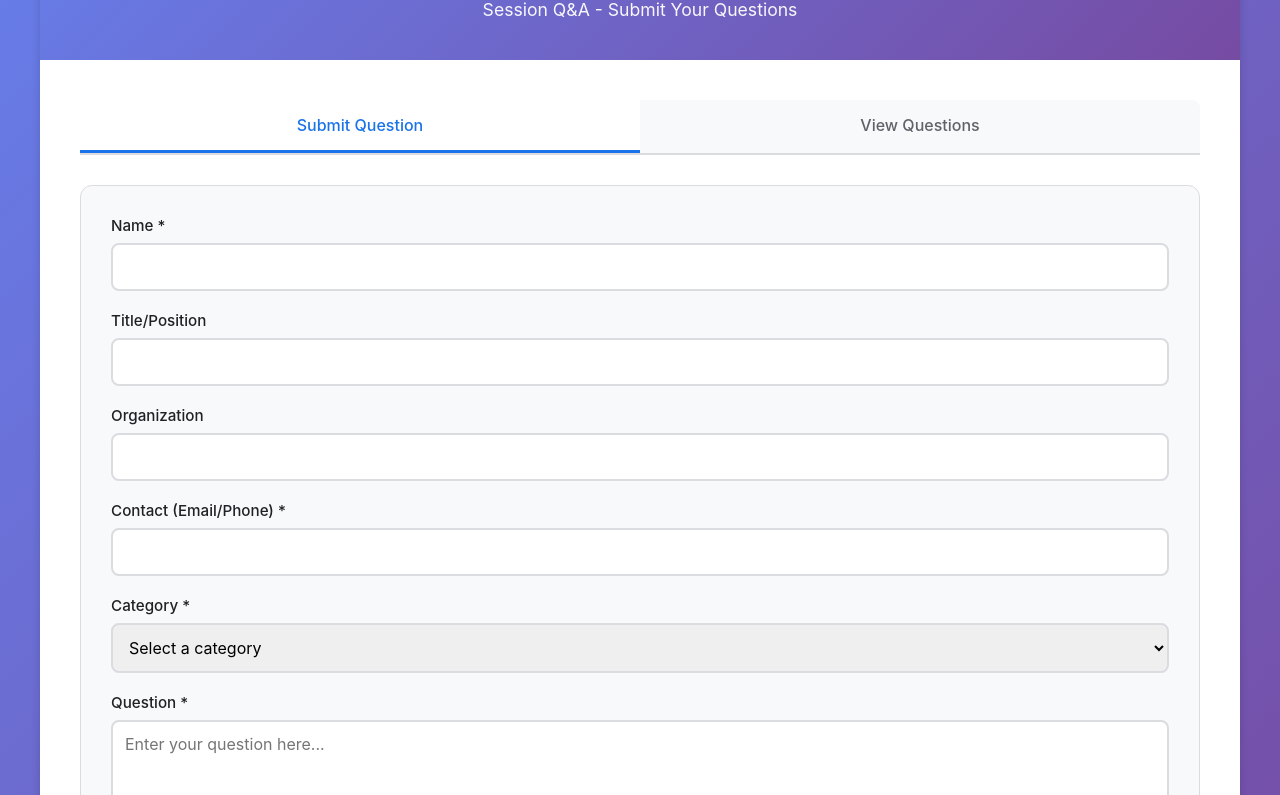
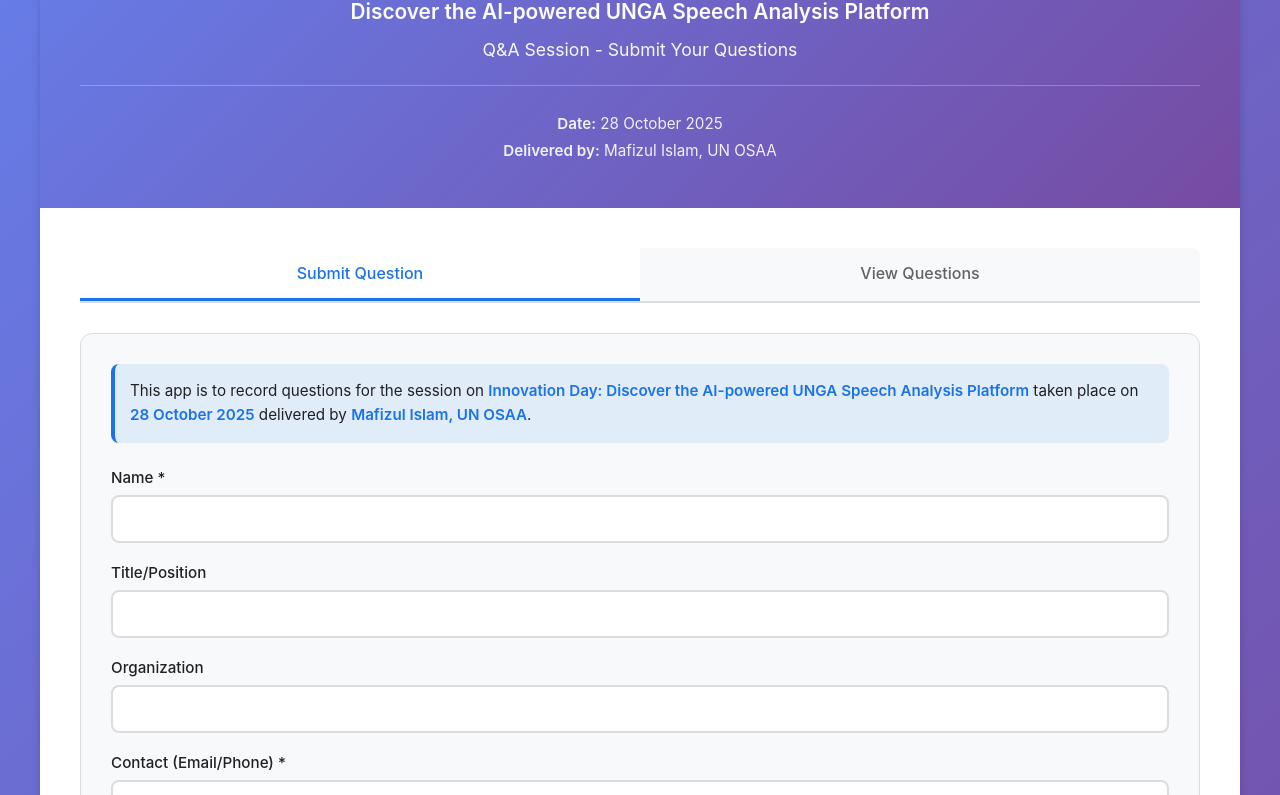
Before and after one commit to MafiAtUN/UNGA-speech-analysis-qa, a plain HTML site: page index.html in a window 1280 px wide. Shown: the part 120-915 px from the top of the page. Drawn offline with Linux system fonts and the light colour scheme.

Commit message:
Add session details: Innovation Day with date, presenter, and session information

```diff
--- a/index.html
+++ b/index.html
@@ -3,14 +3,19 @@
 <head>
     <meta charset="UTF-8">
     <meta name="viewport" content="width=device-width, initial-scale=1.0">
-    <title>UNGA Speech Analysis - Q&A Session</title>
+    <title>Innovation Day: UNGA Speech Analysis Platform - Q&A</title>
     <link rel="stylesheet" href="styles.css">
 </head>
 <body>
     <div class="container">
         <header>
-            <h1>UNGA Speech Analysis</h1>
-            <p class="subtitle">Session Q&A - Submit Your Questions</p>
+            <h1>Innovation Day</h1>
+            <p class="session-title">Discover the AI-powered UNGA Speech Analysis Platform</p>
+            <p class="subtitle">Q&A Session - Submit Your Questions</p>
+            <div class="session-info">
+                <p><strong>Date:</strong> 28 October 2025</p>
+                <p><strong>Delivered by:</strong> Mafizul Islam, UN OSAA</p>
+            </div>
         </header>
 
         <div class="main-content">
@@ -23,6 +28,7 @@
             <!-- Submit Question Tab -->
             <div class="tab-content active" id="submit-tab">
                 <section class="form-section">
+                    <p class="form-description">This app is to record questions for the session on <strong>Innovation Day: Discover the AI-powered UNGA Speech Analysis Platform</strong> taken place on <strong>28 October 2025</strong> delivered by <strong>Mafizul Islam, UN OSAA</strong>.</p>
                     <form id="questionForm" class="question-form">
                         <div class="form-group">
                             <label for="name">Name *</label>
@@ -82,7 +88,8 @@
         </div>
 
         <footer>
-            <p>UNGA Speech Analysis Q&A Session</p>
+            <p>Innovation Day: AI-powered UNGA Speech Analysis Platform</p>
+            <p>28 October 2025 | Mafizul Islam, UN OSAA</p>
         </footer>
     </div>
 
--- a/styles.css
+++ b/styles.css
@@ -48,9 +48,33 @@
     font-weight: 700;
 }
 
+.session-title {
+    font-size: 1.3rem;
+    margin-bottom: 15px;
+    font-weight: 600;
+    opacity: 0.98;
+}
+
 .subtitle {
     font-size: 1.1rem;
     opacity: 0.95;
+    margin-bottom: 20px;
+}
+
+.session-info {
+    margin-top: 25px;
+    padding-top: 20px;
+    border-top: 1px solid rgba(255, 255, 255, 0.3);
+    font-size: 0.95rem;
+    opacity: 0.9;
+}
+
+.session-info p {
+    margin: 8px 0;
+}
+
+.session-info strong {
+    font-weight: 600;
 }
 
 .main-content {
@@ -108,6 +132,22 @@
     padding: 30px;
     border-radius: 12px;
     border: 1px solid var(--border-color);
+}
+
+.form-description {
+    margin-bottom: 25px;
+    padding: 15px;
+    background: rgba(26, 115, 232, 0.1);
+    border-left: 4px solid var(--primary-color);
+    border-radius: 8px;
+    color: var(--text-primary);
+    line-height: 1.6;
+    font-size: 0.95rem;
+}
+
+.form-description strong {
+    color: var(--primary-color);
+    font-weight: 600;
 }
 
 .form-section h2 {
@@ -360,6 +400,11 @@
     border-top: 1px solid var(--border-color);
 }
 
+footer p {
+    margin: 5px 0;
+    font-size: 0.9rem;
+}
+
 /* Responsive Design */
 @media (max-width: 768px) {
     header h1 {
```
